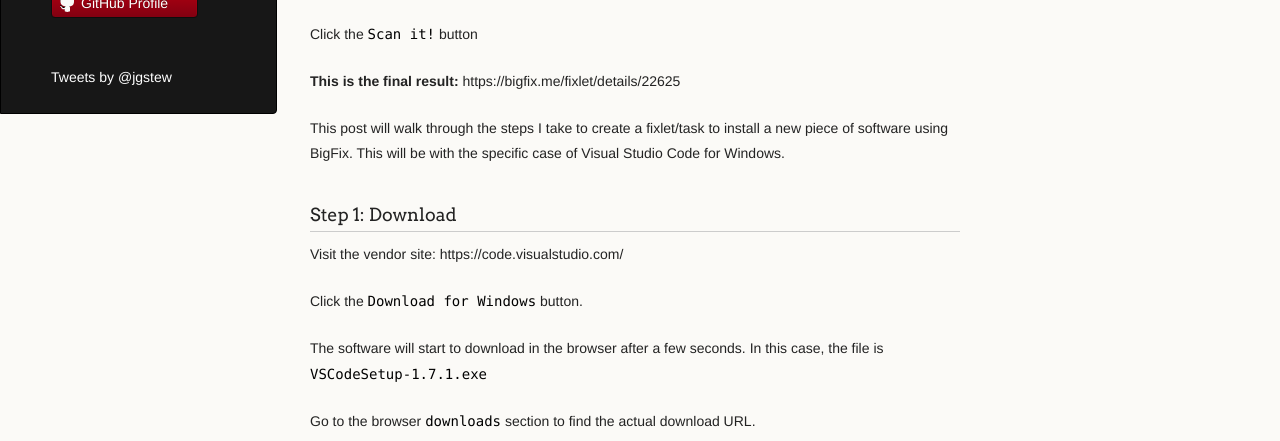
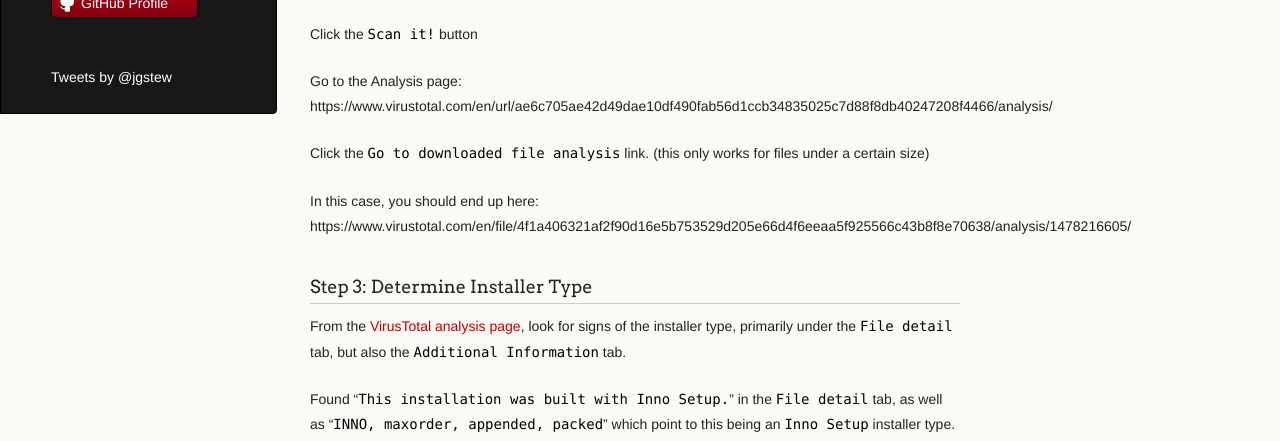
Before and after one commit to jgstew/jgstew.github.io, a Jekyll site: the page built from _posts/2016-11-14-Create-BigFix-Content-to-Install-Windows-Software-From-Scratch.md, in a window 1280 px wide and 1400 px high, scrolled down 1056 px. Shown: the part 187-628 px from the top of the window. Built offline with Jekyll 4.4.1, drawn with Linux system fonts in a browser that asks for light colours; comment, search, counter and statistics services are not loaded; some of the changed text lies outside the part shown.

Commit message:
Update 2016-11-14-Create-BigFix-Content-to-Install-Windows-Software-From-Scratch.md

```diff
--- a/_posts/2016-11-14-Create-BigFix-Content-to-Install-Windows-Software-From-Scratch.md
+++ b/_posts/2016-11-14-Create-BigFix-Content-to-Install-Windows-Software-From-Scratch.md
@@ -1,34 +1,3 @@
-**This is the final result:** https://bigfix.me/fixlet/details/22625
-
-This post will walk through the steps I take to create a fixlet/task to install a new piece of software using BigFix. This will be with the specific case of Visual Studio Code for Windows.
-
-### Step 1: Download
-
-Visit the vendor site: https://code.visualstudio.com/
-
-Click the `Download for Windows` button.
-
-The software will start to download in the browser after a few seconds. In this case, the file is `VSCodeSetup-1.7.1.exe`
-
-Go to the browser `downloads` section to find the actual download URL.
-
-<img src="/uploads/default/original/2X/6/66a42e0e39f2c903238de5c3aee8660a19e24241.PNG" width="636" height="157">
-
-In this case, the URL is `https://az764295.vo.msecnd.net/stable/02611b40b24c9df2726ad8b33f5ef5f67ac30b44/VSCodeSetup-1.7.1.exe`
-
-Copy the URL into the clipboard
-
-### Step 2: VirusTotal
-
-Sign in to VirusTotal
-
-Go to the home page, click the `URL` tab
-
-Paste the Download URL into the `URL` tab where it says `Enter URL`
-
-<img src="/uploads/default/original/2X/e/e4a8d15157496f97a919553cf4ee406ccdcc3131.PNG" width="547" height="197">
-
-Click the `Scan it!` button
 
 **This is the final result:** https://bigfix.me/fixlet/details/22625
 
@@ -68,9 +37,11 @@ Click the `Go to downloaded file analysis` link. (this only works for files unde
 
 In this case, you should end up here: https://www.virustotal.com/en/file/4f1a406321af2f90d16e5b753529d205e66d4f6eeaa5f925566c43b8f8e70638/analysis/1478216605/
 
-### Step 3:
+### Step 3: Determine Installer Type
 
-_(work in progress)_
+From the [VirusTotal analysis page](https://www.virustotal.com/en/file/4f1a406321af2f90d16e5b753529d205e66d4f6eeaa5f925566c43b8f8e70638/analysis/1478216605/), look for signs of the installer type, primarily under the `File detail` tab, but also the `Additional Information` tab.
+
+Found "`This installation was built with Inno Setup.`" in the `File detail` tab, as well as "`INNO, maxorder, appended, packed`" which point to this being an `Inno Setup` installer type. The installer type is needed to determine what [command line switches](http://www.jrsoftware.org/ishelp/index.php?topic=setupcmdline) are needed to silently install the software.
 
 ### Step 4:
 
```
